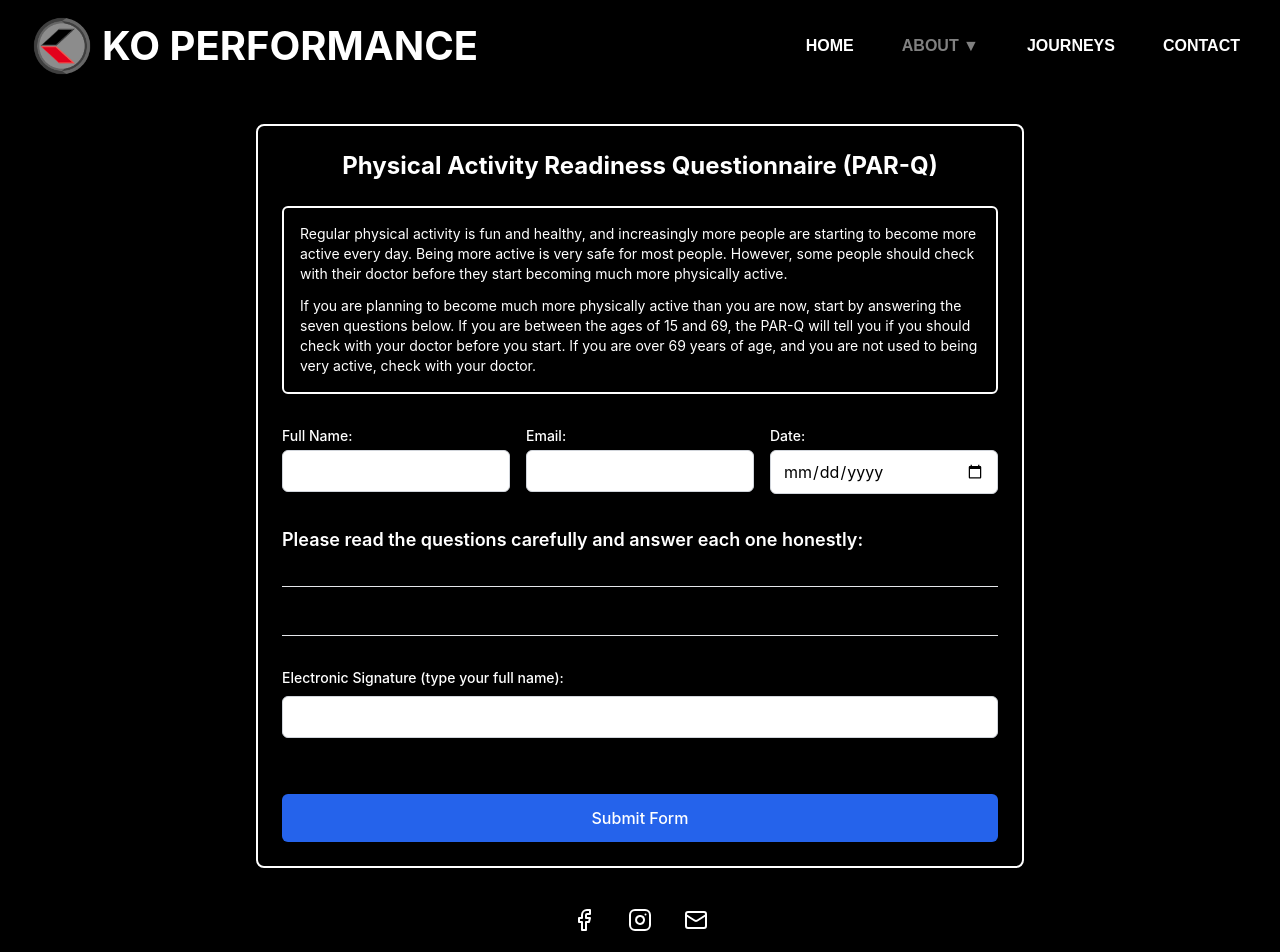
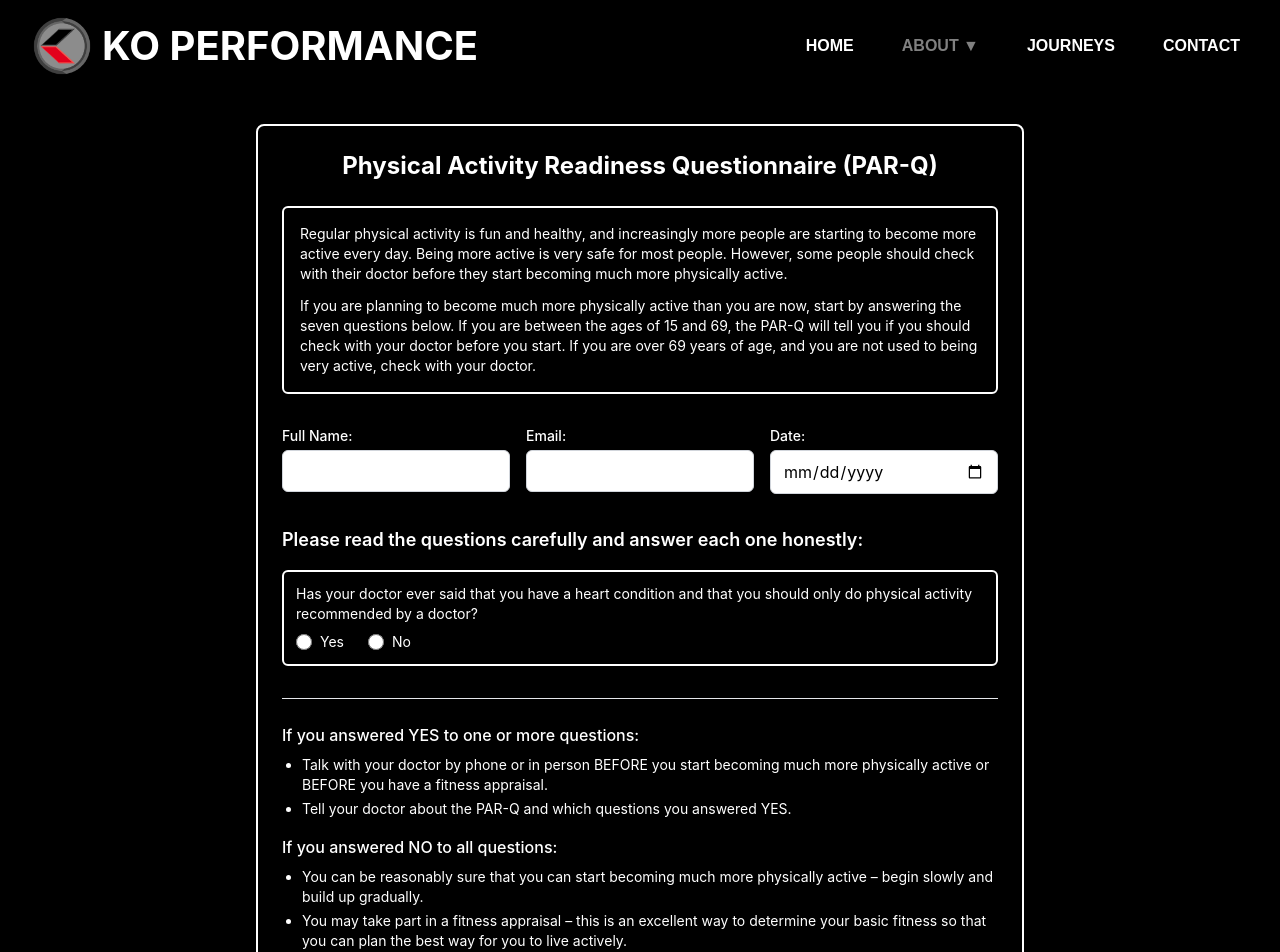
Before and after one commit to Koperformance1/prod_website, a React (Create React App) app in the folder client/: page /about/parq in a window 1280 px wide. Shown: the top 952 px of the page. Built offline with nearby package versions, Linux system fonts and the light colour scheme.

Commit message:
fix for PARQ

```diff
--- a/client/src/pages/about/Parq.js
+++ b/client/src/pages/about/Parq.js
@@ -1,4 +1,4 @@
-import React, { useState, useEffect } from 'react';
+import React, { useState, useEffect, useRef } from 'react';
 import axios from 'axios';
 
 const PARQForm = () => {
@@ -18,56 +18,75 @@ const PARQForm = () => {
   const [submitted, setSubmitted] = useState(false);
   const [error, setError] = useState('');
   const [captchaToken, setCaptchaToken] = useState(null);
+  const recaptchaRef = useRef(null);
+  const widgetIdRef = useRef(null);
 
   // Load reCAPTCHA script
   useEffect(() => {
-    // Remove any existing reCAPTCHA scripts first
-    const existingScripts = document.querySelectorAll('script[src*="recaptcha"]');
-    existingScripts.forEach(script => script.remove());
+    // Check if script already exists
+    const existingScript = document.querySelector('script[src*="recaptcha/api.js"]');
 
+    if (!existingScript) {
       const script = document.createElement('script');
-    script.src = `https://www.google.com/recaptcha/api.js?render=explicit`;
+      script.src = 'https://www.google.com/recaptcha/api.js?onload=onRecaptchaLoad&render=explicit';
       script.async = true;
       script.defer = true;
+      document.head.appendChild(script);
+    }
 
-    script.onload = () => {
-      console.log('reCAPTCHA script loaded');
-      // Render the reCAPTCHA widget after script loads
+    // Define global callback for reCAPTCHA
+    window.onRecaptchaLoad = () => {
+      console.log('reCAPTCHA loaded, ready to render');
+      renderRecaptcha();
+    };
+
+    // If grecaptcha is already available, render immediately
     if (window.grecaptcha && window.grecaptcha.render) {
+      renderRecaptcha();
+    }
+
+    return () => {
+      // Cleanup
+      if (widgetIdRef.current !== null && window.grecaptcha) {
         try {
-          window.grecaptcha.render('recaptcha-container', {
+          window.grecaptcha.reset(widgetIdRef.current);
+        } catch (e) {
+          console.log('Error resetting reCAPTCHA:', e);
+        }
+      }
+    };
+  }, []);
+
+  const renderRecaptcha = () => {
+    if (recaptchaRef.current && window.grecaptcha && window.grecaptcha.render) {
+      // Only render if not already rendered
+      if (widgetIdRef.current === null) {
+        try {
+          widgetIdRef.current = window.grecaptcha.render(recaptchaRef.current, {
             sitekey: process.env.REACT_APP_RECAPTCHA_SITE_KEY,
             theme: 'dark',
             callback: (token) => {
-              console.log('reCAPTCHA completed');
+              console.log('reCAPTCHA completed, token received');
               setCaptchaToken(token);
               setError('');
             },
             'expired-callback': () => {
               console.log('reCAPTCHA expired');
               setCaptchaToken(null);
+            },
+            'error-callback': () => {
+              console.log('reCAPTCHA error');
+              setCaptchaToken(null);
+              setError('reCAPTCHA error. Please refresh the page and try again.');
             }
           });
+          console.log('reCAPTCHA widget rendered with ID:', widgetIdRef.current);
         } catch (err) {
           console.error('Error rendering reCAPTCHA:', err);
         }
       }
-    };
-
-    document.head.appendChild(script);
-
-    return () => {
-      // Cleanup
-      const scripts = document.querySelectorAll('script[src*="recaptcha"]');
-      scripts.forEach(script => script.remove());
-
-      // Remove reCAPTCHA badge
-      const badge = document.querySelector('.grecaptcha-badge');
-      if (badge && badge.parentNode) {
-        badge.parentNode.remove();
     }
   };
-  }, []);
 
   const handleChange = (e) => {
     const { name, value } = e.target;
@@ -81,11 +100,12 @@ const PARQForm = () => {
     e.preventDefault();
 
     console.log('Form submit triggered');
+    console.log('Captcha token exists:', !!captchaToken);
     console.log('Captcha token:', captchaToken);
 
     // Validate CAPTCHA
     if (!captchaToken) {
-      setError('Please complete the CAPTCHA verification.');
+      setError('Please complete the CAPTCHA verification before submitting.');
       return;
     }
 
@@ -99,24 +119,26 @@ const PARQForm = () => {
     }
 
     try {
-      console.log('Sending form data...');
+      console.log('Sending form data to server...');
       const response = await axios.post('/api/parq-submission', {
         ...formData,
         captchaToken
       });
 
-      console.log('Response:', response.data);
+      console.log('Server response:', response.data);
       setSubmitted(true);
       setError('');
     } catch (err) {
       console.error('Submission error:', err);
-      setError('There was an error submitting your form. Please try again.');
+      console.error('Error response:', err.response?.data);
+
+      setError(err.response?.data?.message || 'There was an error submitting your form. Please try again.');
 
       // Reset CAPTCHA on error
-      if (window.grecaptcha) {
-        window.grecaptcha.reset();
+      if (window.grecaptcha && widgetIdRef.current !== null) {
+        window.grecaptcha.reset(widgetIdRef.current);
+        setCaptchaToken(null);
       }
-      setCaptchaToken(null);
     }
   };
 
@@ -185,16 +207,60 @@ const PARQForm = () => {
           </div>
         </div>
 
-        {/* All your question fields - keep them exactly as they are */}
         <div className="mb-8">
           <h2 className="text-lg font-semibold text-white mb-4">Please read the questions carefully and answer each one honestly:</h2>
 
-          {/* ... keep all your existing question divs ... */}
+          <div className="space-y-4">
+            {/* All your existing question blocks - keep them as is */}
+            <div className="p-3 bg-black rounded-md border-2 border-white">
+              <p className="text-sm text-white mb-2">Has your doctor ever said that you have a heart condition and that you should only do physical activity recommended by a doctor?</p>
+              <div className="flex space-x-6 mt-2">
+                <label className="inline-flex items-center">
+                  <input
+                    type="radio"
+                    name="q1"
+                    value="yes"
+                    checked={formData.q1 === 'yes'}
+                    onChange={handleChange}
+                    className="h-4 w-4 text-blue-600 focus:ring-blue-500 border-gray-300"
+                  />
+                  <span className="ml-2 text-sm text-white">Yes</span>
+                </label>
+                <label className="inline-flex items-center">
+                  <input
+                    type="radio"
+                    name="q1"
+                    value="no"
+                    checked={formData.q1 === 'no'}
+                    onChange={handleChange}
+                    className="h-4 w-4 text-blue-600 focus:ring-blue-500 border-gray-300"
+                  />
+                  <span className="ml-2 text-sm text-white">No</span>
+                </label>
+              </div>
+            </div>
 
+            {/* Q2 through Q7 - keep all your existing question blocks */}
+            {/* I'm omitting them here for brevity, but keep them all */}
+          </div>
         </div>
 
         <div className="mb-8 border-t border-b border-gray-200 py-6">
-          {/* ... keep your existing instructions ... */}
+          <div className="mb-4">
+            <p className="font-medium text-white mb-2">If you answered YES to one or more questions:</p>
+            <ul className="list-disc pl-5 text-sm text-white space-y-1">
+              <li>Talk with your doctor by phone or in person BEFORE you start becoming much more physically active or BEFORE you have a fitness appraisal.</li>
+              <li>Tell your doctor about the PAR-Q and which questions you answered YES.</li>
+            </ul>
+          </div>
+
+          <div>
+            <p className="font-medium text-white mb-2">If you answered NO to all questions:</p>
+            <ul className="list-disc pl-5 text-sm text-white space-y-1">
+              <li>You can be reasonably sure that you can start becoming much more physically active – begin slowly and build up gradually.</li>
+              <li>You may take part in a fitness appraisal – this is an excellent way to determine your basic fitness so that you can plan the best way for you to live actively.</li>
+            </ul>
+          </div>
         </div>
 
         <div className="mb-8">
@@ -210,9 +276,9 @@ const PARQForm = () => {
           />
         </div>
 
-        {/* reCAPTCHA container - changed from data attributes to div with id */}
+        {/* reCAPTCHA container */}
         <div className="mb-6 flex justify-center">
-          <div id="recaptcha-container"></div>
+          <div ref={recaptchaRef}></div>
         </div>
 
         {error && (
```
Lines whose indentation alone changed are shown as unchanged.
